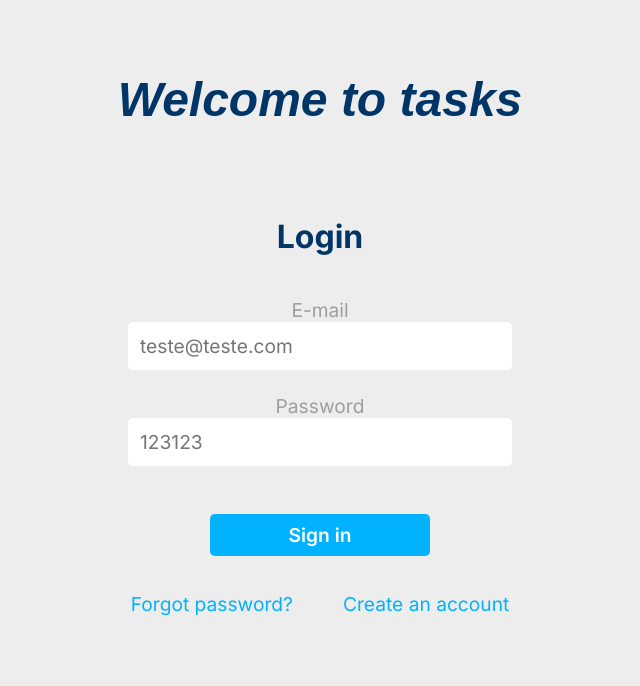
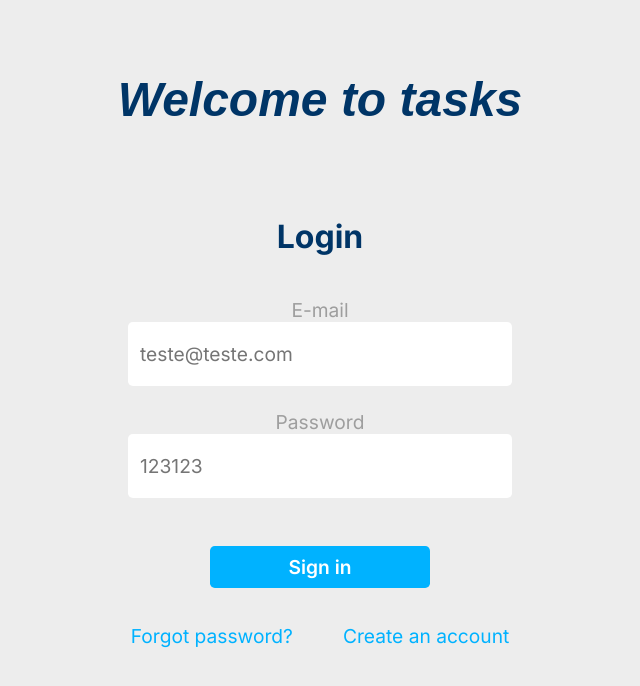
Before and after one commit to lz-junior/tasks, a React (Vite) app: page /login in a window 1280 px wide. Shown: the top 686 px of the page, without its empty margins (320-960 px from the left). Built offline with nearby package versions, Linux system fonts and the light colour scheme; a web font is replaced by a local one.

Commit message:
responsive login page

```diff
--- a/src/pages/Login/login.css
+++ b/src/pages/Login/login.css
@@ -13,7 +13,7 @@
   display: flex;
    flex-direction: column;
    align-items: center;
-  margin-top: 20%;
+  margin-top: 15%;
 }
 
 .form > h2 {
@@ -79,26 +79,6 @@
 
 @media screen and (min-width: 768px) {
   /* tablet */
-  /* .title-login {
-    color: red;
-  } */
-
-  .form {
-    margin-top: 5%;
-  }
-  .form > input {
-    width: 60%;
-    height: 48px;
-  }
-}
-
-
-@media screen and (min-width: 1024px) {
-  /* desktop */
-  /* .title-login {
-    color: green;
-  } */
-
   .form {
     margin-top: 7%;
   }
@@ -116,20 +96,14 @@
   .btn-login-create-forgot {
     font-size: 1.2rem;
   }
-
-  .icons {
-    display: flex;
-    justify-content: center;
-    gap: 100px;
-    margin-top: 82px;
-  }
+}
 
 
+@media screen and (min-width: 1024px) {
+  /* desktop */
 
 }
 
 @media screen and (min-width: 1200px) {
-  /* .title-login {
-    color: blue;
-  } */
+
 }
```
